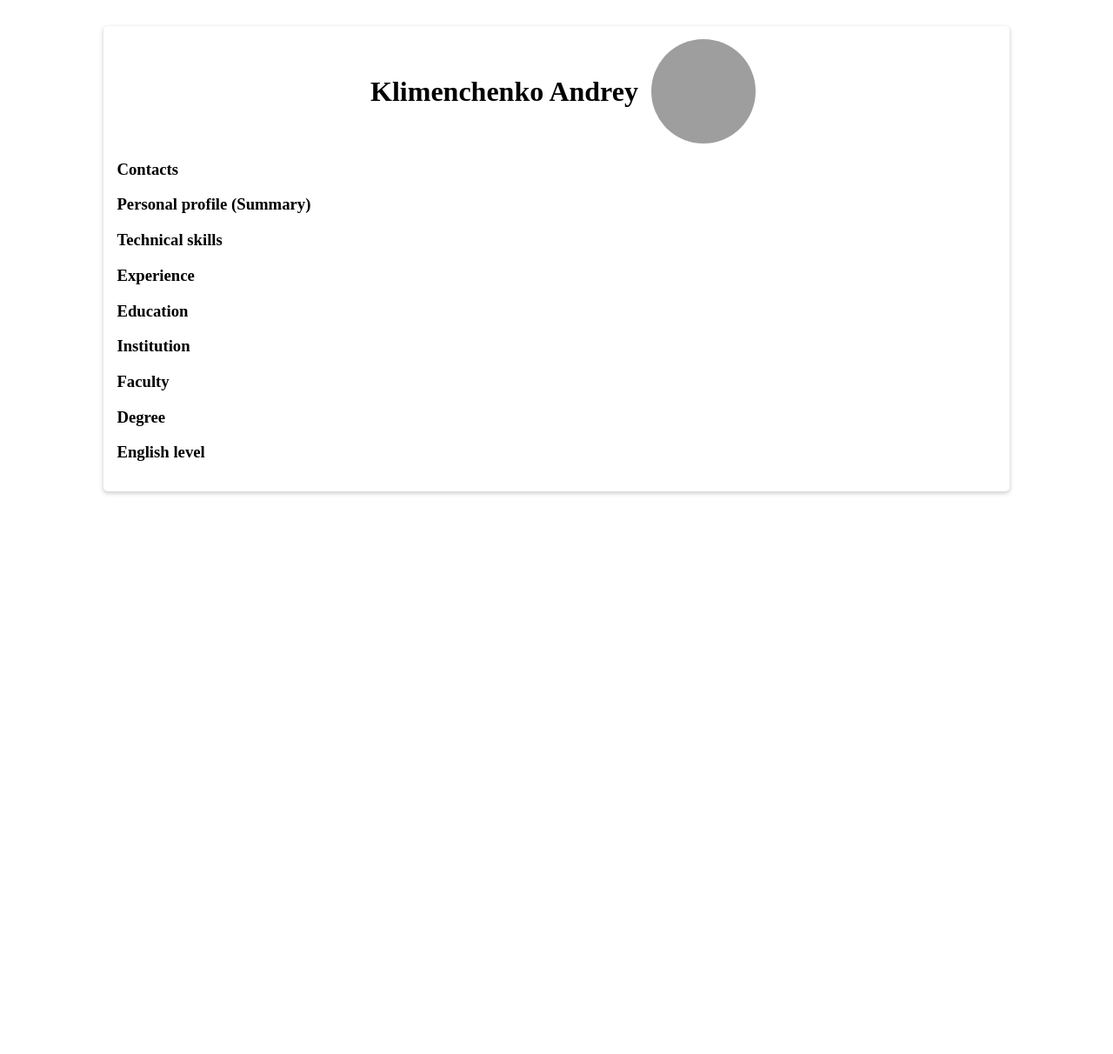
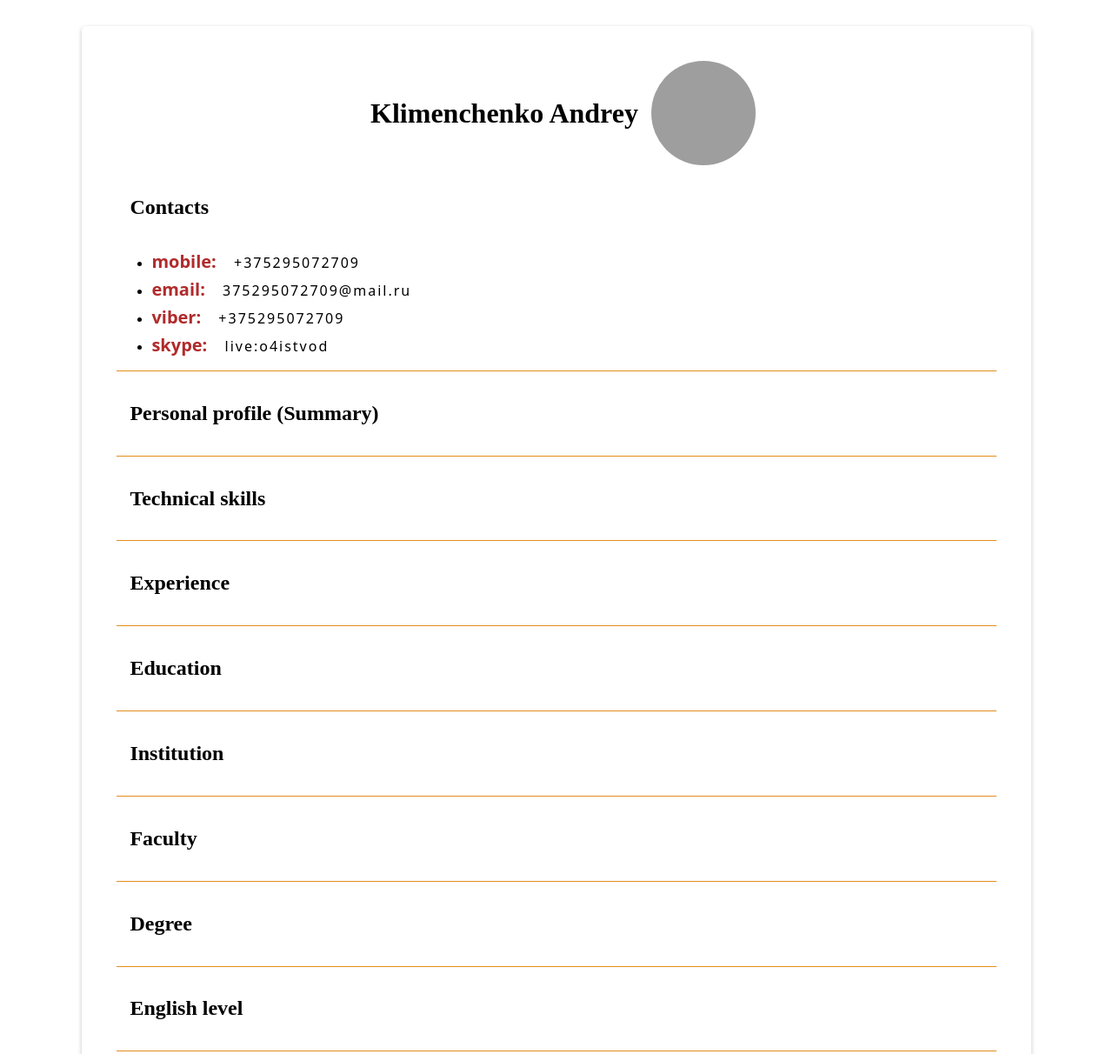
Before and after one commit to AndreyKlimenchenko/rsschool-cv, a plain HTML site: page index.html in a window 1280 px wide. Shown: the top 1212 px of the page at 87% size. Before the commit the page ends 800 px from the top, so only its background shows below. Drawn offline with Linux system fonts and the light colour scheme; grey boxes are pictures that could not be loaded.

Commit message:
feat: add contcts discription

```diff
--- a/index.css
+++ b/index.css
@@ -1,13 +1,18 @@
 .container {
     width: 80%;
     margin: 30px auto 0 auto;
-    padding: 15px;
+    padding: 40px;
     border-radius: 5px;
     box-shadow: 0 2px 4px 1px rgba(0,0,0,0.16);
 }
 
+.header {
+    display: flex;
+    justify-content: center;
+    align-items: center;
+}
+
 .name {
-    text-align: center;
     margin: 0 15px;
 }
 
@@ -17,8 +22,30 @@
     border-radius: 50%;
 }
 
-.header {
-    display: flex;
-    justify-content: center;
-    align-items: center;
+.sectionTitle {
+    padding: 15px;
 }
+
+.contactTitle {
+    margin-right: 15px;
+    color: rgb(177 43 43);
+    font-size: 20px;
+    font-weight: 600;
+    font-family: system-ui;
+}
+
+.contactInfo {
+    letter-spacing: 2.0px;
+    font-family: system-ui;
+}
+
+.contactItem {
+    margin: 0 0 5px 0;
+}
+
+.line {
+    margin: 0 auto;
+    height: 1px;
+    background-color: rgb(226, 141, 30);
+    border: none;
+}
--- a/index.html
+++ b/index.html
@@ -14,33 +14,94 @@
             </h1>
             <img class="avatar" src="./images/foto.png" alt="avatar">
         </div>
-        <h3 class="block">
+        <div class="section">
+            <h2 class="sectionTitle">
                 Contacts
-        </h3>
-        <h3 class="block">
+            </h2>
+            <ul class="contactsList">
+                <li class="contactItem">
+                    <span class="contactTitle">
+                        mobile:
+                    </span>
+                    <span class="contactInfo">
+                        +375295072709
+                    </span>
+                </li>
+                <li class="contactItem">
+                    <span class="contactTitle">
+                        email:
+                    </span>
+                    <span class="contactInfo">
+                        375295072709@mail.ru
+                    </span>
+                </li>
+                <li class="contactItem">
+                    <span class="contactTitle">
+                        viber:
+                    </span>
+                    <span class="contactInfo">
+                        +375295072709
+                    </span>
+                </li>
+                <li class="contactItem">
+                    <span class="contactTitle">
+                        skype:
+                    </span>
+                    <span class="contactInfo">
+                        live:o4istvod
+                    </span>
+                </li>
+            </ul>
+        </div>
+        <hr class="line"/>
+        <div class="section">
+            <h2 class="sectionTitle">
                 Personal profile (Summary)
-        </h3>
-        <h3 class="block">
+            </h2>
+        </div>
+        <hr class="line"/>
+        <div class="section">
+            <h2 class="sectionTitle">
                 Technical skills
-        </h3>
-        <h3 class="block">
+            </h2>
+        </div>
+        <hr class="line"/>
+        <div class="section">
+            <h2 class="sectionTitle">
                 Experience
-        </h3>
-        <h3 class="block">
+            </h2>
+        </div>
+        <hr class="line"/>
+        <div class="section">
+            <h2 class="sectionTitle">
                 Education
-        </h3>
-        <h3 class="block">
+            </h2>
+        </div>
+        <hr class="line"/>
+        <div class="section">
+            <h2 class="sectionTitle">
                 Institution
-        </h3>
-        <h3 class="block">
+            </h2>
+        </div>
+        <hr class="line"/>
+        <div class="section">
+            <h2 class="sectionTitle">
                 Faculty
-        </h3>
-        <h3 class="block">
+            </h2>
+        </div>
+        <hr class="line"/>
+        <div class="section">
+            <h2 class="sectionTitle">
                 Degree
-        </h3>
-        <h3 class="block">
+            </h2>
+        </div>
+        <hr class="line"/>
+        <div class="section">
+            <h2 class="sectionTitle">
                 English level
-        </h3>
+            </h2>
+        </div>
+        <hr class="line"/>
     </div>
 </body>
 </html>
```
Lines whose indentation alone changed are shown as unchanged.
